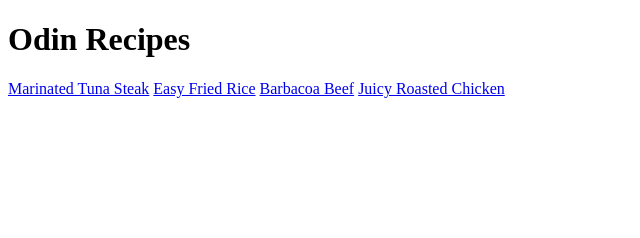
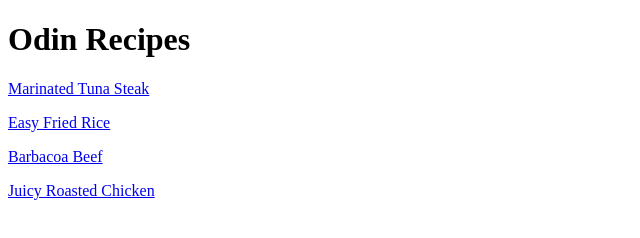
Before and after one commit to Zaf0708/odin-recipes, a plain HTML site: page index.html in a window 1280 px wide. Shown: the whole page, without its empty margins (0-640 px from the left). Drawn offline with Linux system fonts and the light colour scheme.

Commit message:
Use paragraphs in links.

```diff
--- a/index.html
+++ b/index.html
@@ -9,9 +9,9 @@
 <body>
   <h1>Odin Recipes</h1>
 
-  <a href="recipes/marinated_tuna_steak.html">Marinated Tuna Steak</a>
-  <a href="recipes/easy_fried_rice.html">Easy Fried Rice</a>
-  <a href="recipes/barbacoa_beef.html">Barbacoa Beef</a>
-  <a href="recipes/juicy_roasted_chicken.html">Juicy Roasted Chicken</a>
+  <p><a href="recipes/marinated_tuna_steak.html">Marinated Tuna Steak</a></p>
+  <p><a href="recipes/easy_fried_rice.html">Easy Fried Rice</a></p>
+  <p><a href="recipes/barbacoa_beef.html">Barbacoa Beef</a></p>
+  <p><a href="recipes/juicy_roasted_chicken.html">Juicy Roasted Chicken</a></p>
 </body>
 </html>
```
